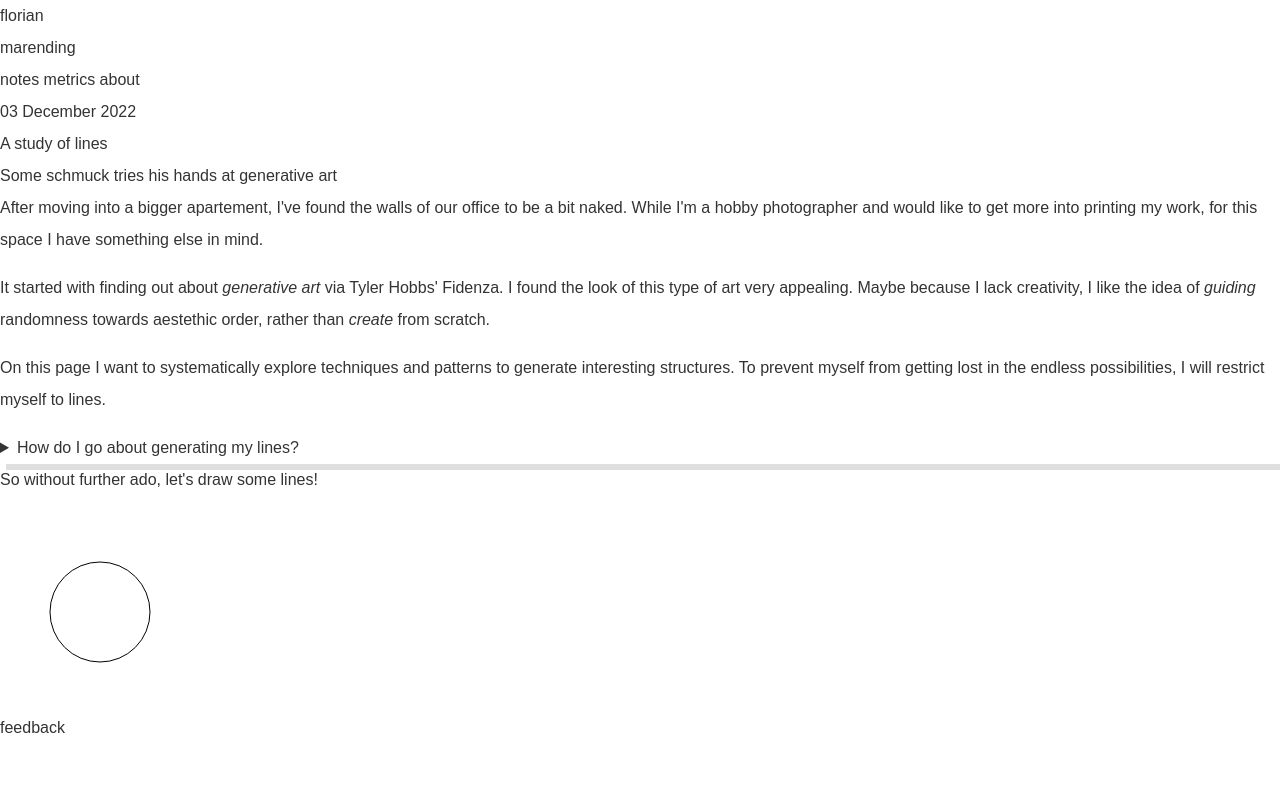
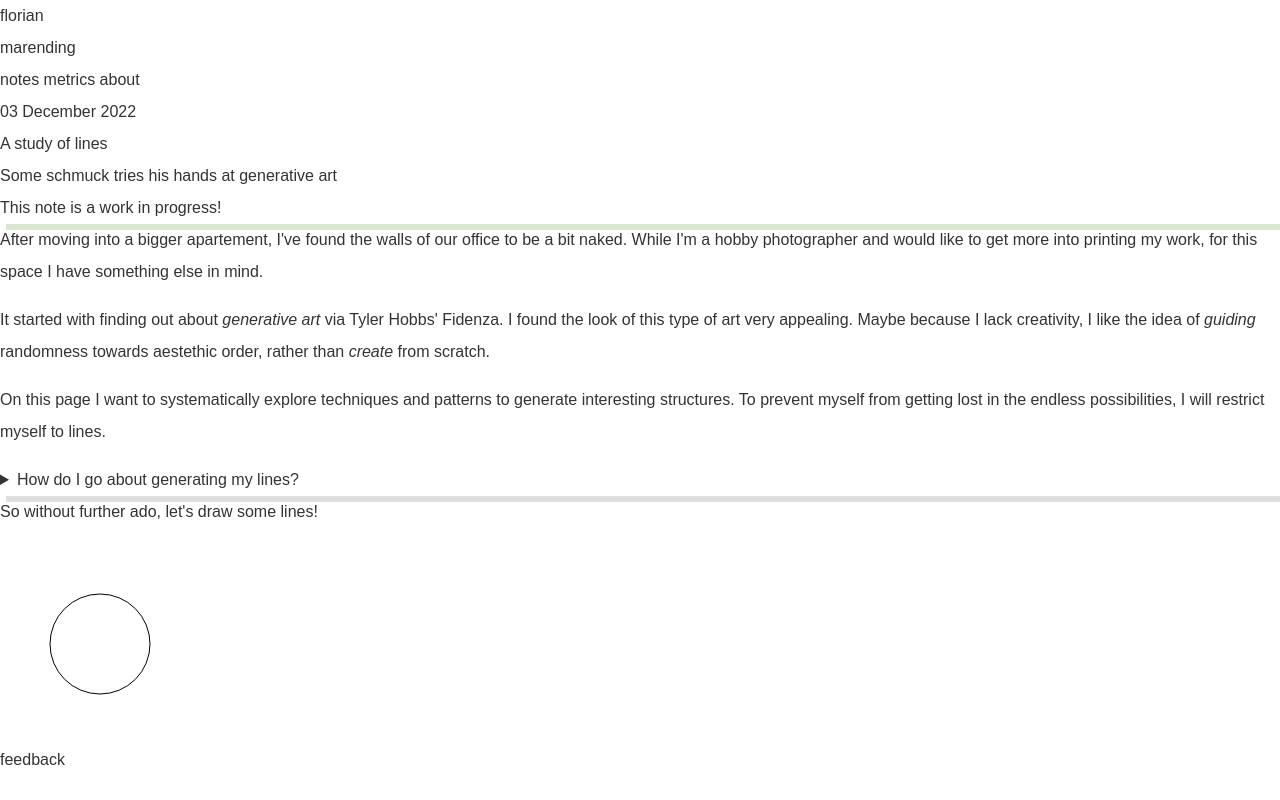
Before and after one commit to beingflo/marending.dev, a SvelteKit app: page /notes/lines in a window 1280 px wide. Built offline with nearby package versions, Linux system fonts and the light colour scheme; a web font is replaced by a local one.

Commit message:
Add wip disclaimers

```diff
--- a/src/routes/notes/lines/+page.svelte
+++ b/src/routes/notes/lines/+page.svelte
@@ -6,12 +6,14 @@
 	import Details from '$lib/components/Details.svelte';
 	import C from '$lib/components/C.svelte';
 	import Circle from '$lib/components/lines/Circle.svelte';
+	import Hint from '$lib/components/Hint.svelte';
 </script>
 
 <Note>
 	<Title date="03 December 2022" subtitle="Some schmuck tries his hands at generative art">
 		A study of lines
 	</Title>
+	<Hint>This note is a work in progress!</Hint>
 	<P>
 		After moving into a bigger apartement, I've found the walls of our office to be a bit naked.
 		While I'm a hobby photographer and would like to get more into printing my work, for this space
--- a/src/routes/notes/website/+page.svelte
+++ b/src/routes/notes/website/+page.svelte
@@ -13,6 +13,7 @@
 <Note>
 	<Title date="27 November 2022" subtitle="There are many like it, but this one is mine"
 		>About this website</Title>
+	<Hint>This note is a work in progress!</Hint>
 	<P>
 		Some time ago I decided to build a personal website to write about technical things I'm up to.
 		If you're reading this, suprisingly, I followed through. Now, I'm under no delusion that the
@@ -89,5 +90,4 @@
 		friendly crawlers and bots that want to pay me a visit. The ones trying to access <C
 			>/wp-content/themes/seotheme/db.php</C> and similar are not welcome though.
 	</P>
-	<Hint>This post will get amended as I think of more info to add.</Hint>
 </Note>
```
